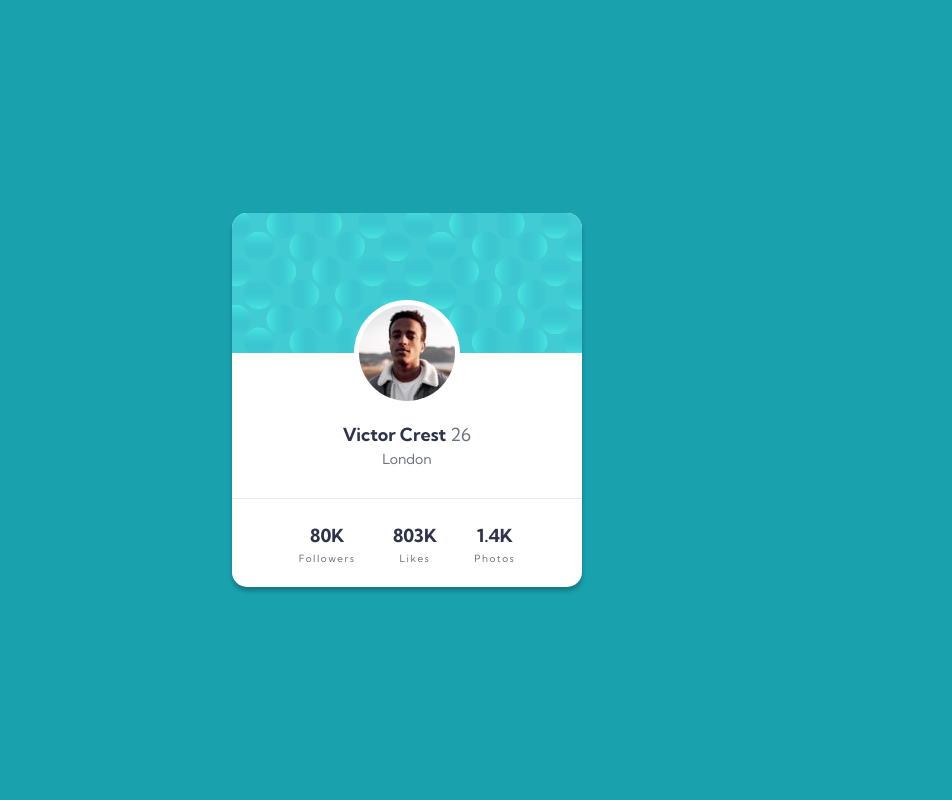
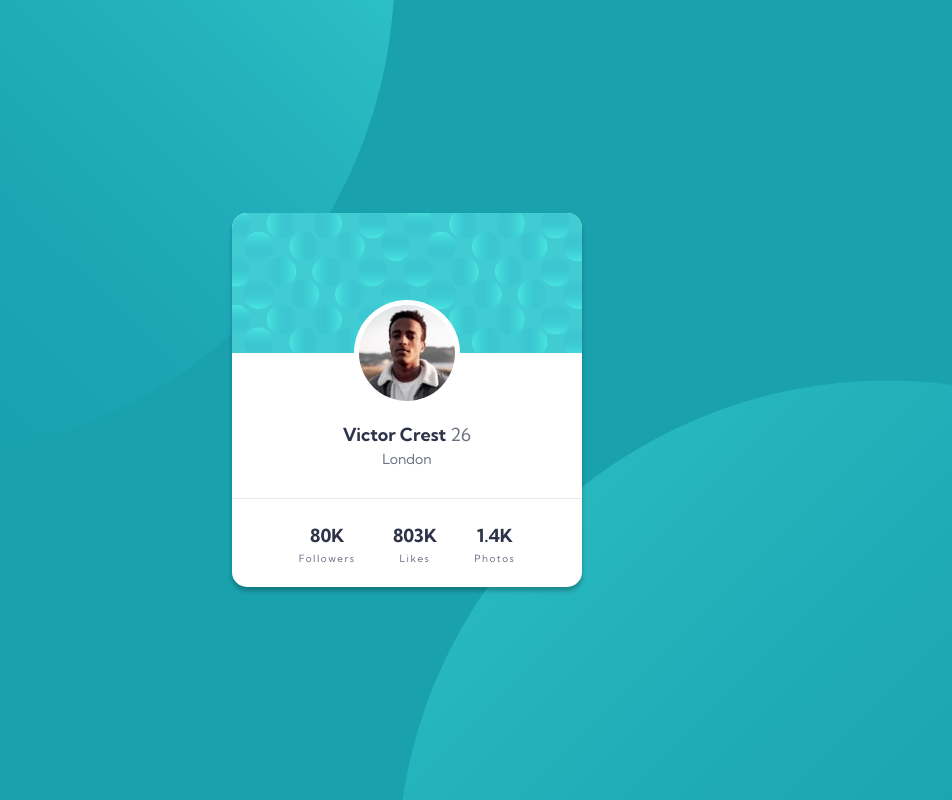
Before and after one commit to denisaorlikova/profile-card-component, a website: page index.html in a window 1280 px wide. Shown: the whole page, without its empty margins (233-1185 px from the left). Drawn offline with Linux system fonts and the light colour scheme.

Commit message:
laye bg images

```diff
--- a/src/scss/styles.scss
+++ b/src/scss/styles.scss
@@ -68,6 +68,13 @@ body {
     background-color: $primary;
     min-height: 100vh;
     height: 100%;
+    background-repeat: no-repeat;
+    background-image:
+        url(../images/bg-pattern-top.svg),
+        url(../images/bg-pattern-bottom.svg);
+    background-position:
+        calc(-270px - ((1440px - 100vw)/2)) -520px,
+        calc(710px - ((1440px - 100vw)/2)) 380px;
 }
 
 /* ----------------------
```
Also changed, not shown: src/css/styles.css.
